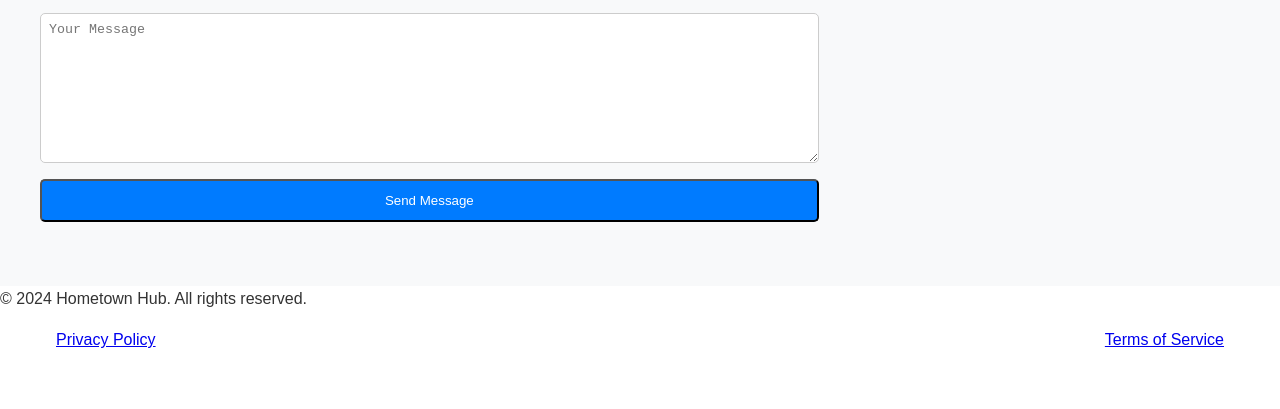
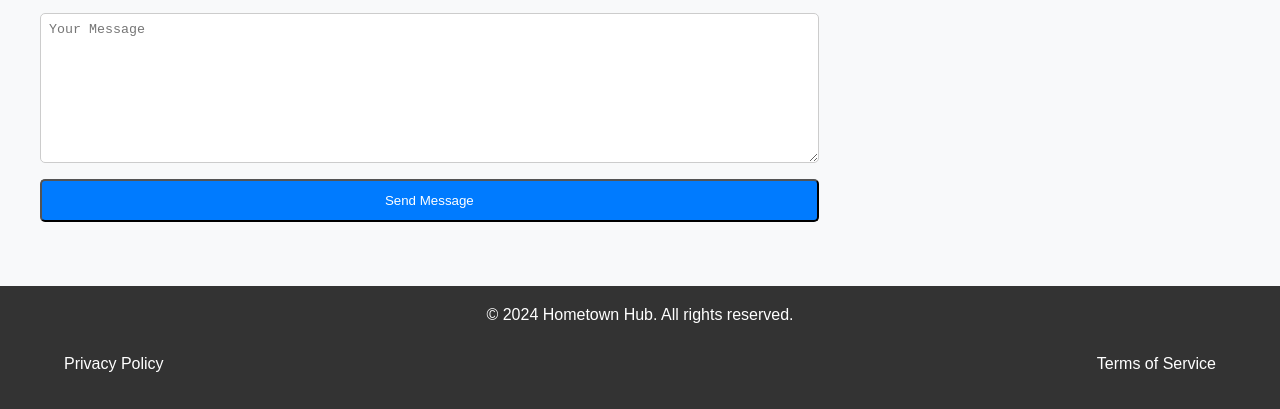
Before and after one commit to jeffgicharu/hometown_hub, a plain HTML site: page index.html in a window 1280 px wide. Shown: the part 3594-4003 px from the top of the page. Before the commit the page ends 3963 px from the top, so only its background shows below. Drawn offline with Linux system fonts and the light colour scheme.

Commit message:
footer styles

```diff
--- a/styles.css
+++ b/styles.css
@@ -261,3 +261,21 @@ form textarea{
 .social-icons a:hover{
     color: #007bff;
 }
+
+/* Footer styles */
+footer{
+    background-color: #333;
+    color: #fff;
+    text-align: center;
+    padding: 1rem;
+}
+
+footer nav{
+    margin-top: 0.5rem;
+}
+
+footer nav a{
+    color: #fff;
+    text-decoration: none;
+    margin: 0 0.5rem;
+}
```
